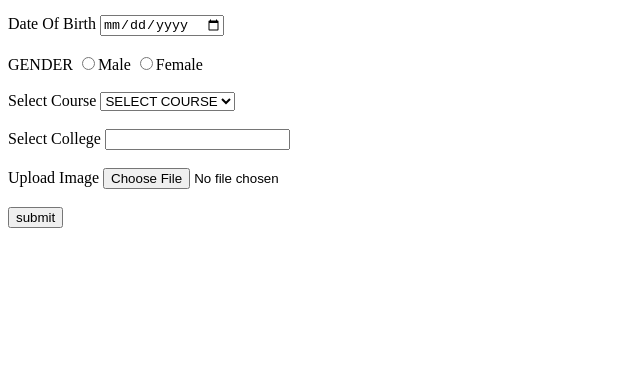
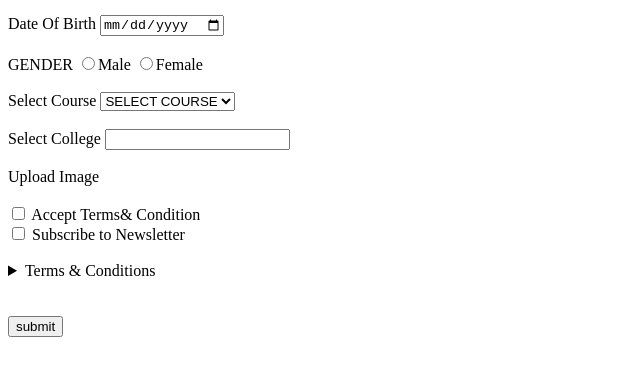
Before and after one commit to yash-nomadic/SECTION-1, a plain HTML site: page admissionform.html in a window 1280 px wide. Shown: the part 125-500 px from the top of the page, without its empty margins (0-640 px from the left). Drawn offline with Linux system fonts and the light colour scheme.

Commit message:
form tag

```diff
--- a/admissionform.html
+++ b/admissionform.html
@@ -13,18 +13,18 @@
     <form>
 
         <label>Student Name</label>
-             <input type="text" required minlength="3">
+        <input type="text" required minlength="3">
         <br>
         <label>Student Email</label>
-            <input type="email">
+        <input type="email">
         <br><br>
 
         <label>Date Of Birth</label>
-            <input type="date">
+        <input type="date">
         <br><br>
         <label>GENDER</label>
-            <input type="radio"name='gender'>Male
-            <input type="radio"name='gender'>Female
+        <input type="radio" name='gender'>Male
+        <input type="radio" name='gender'>Female
         <br><br>
 
         <label>Select Course</label>
@@ -43,9 +43,28 @@
             <option>LPCPS</option>
             <option>SRMU</option>
         </datalist>
+
         <br><br>
+
         <label for="image">Upload Image</label>
-        <input type="file" id="image" accept="image/*">
+        <input hidden type="file" id="image" accept="image/*">
+
+        <br><br>
+
+
+        <input type="checkbox" required>
+        <label for="terms">Accept Terms& Condition</label>
+
+        <br>
+
+        <input type="checkbox">
+        <label for="news">Subscribe to Newsletter</label>
+        <br><br>
+        <details>
+            <summary>Terms & Conditions</summary>
+            <p>Lorem ipsum, dolor sit amet consectetur adipisicing elit. Neque molestias enim ut eos mollitia magnam eligendi quo voluptatem, voluptates blanditiis ipsum dolor, labore porro nulla cumque ullam, autem voluptas eveniet?</p>
+        </details>
+
 
 
         <br><br>
```
